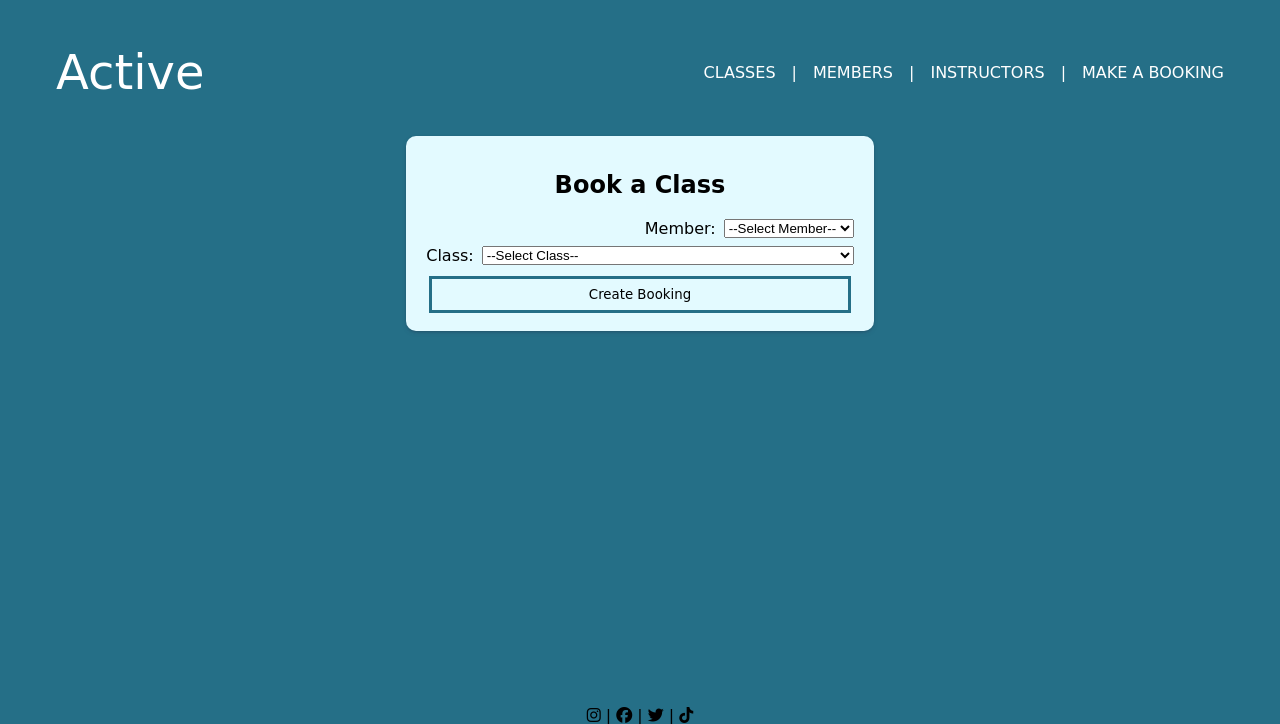
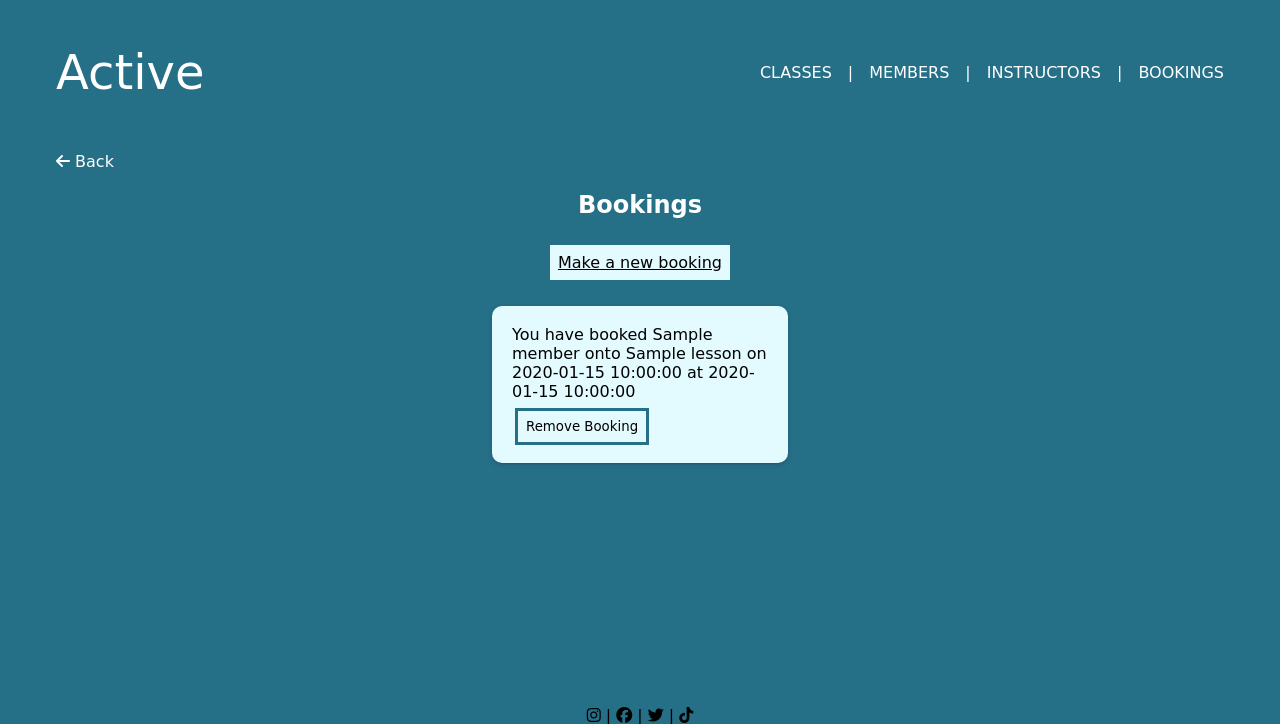
Before and after one commit to HelenLangers/CC_Gym_App_Project, a Flask app: page /bookings in a window 1280 px wide. Shown: the top 724 px of the page. Run offline with Flask 2, Linux system fonts and the light colour scheme; a database or web service that is not in the repository returns one stand-in record (values such as "Sample title"); some libraries are stand-ins or nearby versions; some web fonts are replaced.

Commit message:
can delete booking

```diff
--- a/controllers/booking_controller.py
+++ b/controllers/booking_controller.py
@@ -8,6 +8,11 @@ from models.booking import Booking
 bookings_blueprint = Blueprint("bookings", __name__)
 
 @bookings_blueprint.route("/bookings")
+def view_all():
+    booking_list = booking_repositories.select_all()
+    return render_template("/bookings/bookings.html", booking_list = booking_list)
+
+@bookings_blueprint.route("/bookings/newbooking")
 def booking_form():
     member_list = member_repository.select_all()
     lesson_list = lesson_repository.select_all()
@@ -22,4 +27,9 @@ def create_booking():
     lesson = lesson_repository.select(lesson_id)
     new_booking = Booking(lesson, member)
     booking_repositories.save(new_booking)
-    return redirect("/")
+    return redirect("/bookings")
+
+@bookings_blueprint.route("/bookings/<id>/delete", methods=['POST'])
+def delete_booking(id):
+    booking_repositories.delete(id)
+    return redirect("/bookings")
--- a/db/gym_app.sql
+++ b/db/gym_app.sql
@@ -30,5 +30,6 @@ CREATE TABLE members (
 CREATE TABLE bookings (
     id SERIAL PRIMARY KEY,
     lesson_id INT REFERENCES lessons(id) ON DELETE CASCADE,
-    member_id INT REFERENCES members(id) ON DELETE CASCADE
+    member_id INT REFERENCES members(id) ON DELETE CASCADE,
+    UNIQUE (lesson_id, member_id)
 );
--- a/models/lesson.py
+++ b/models/lesson.py
@@ -1,3 +1,5 @@
+import datetime
+
 class Lesson:
 
     def __init__(self, title, date, time, duration, instructor, location, capacity, description, id = None):
--- a/repositories/booking_repository.py
+++ b/repositories/booking_repository.py
@@ -1,13 +1,21 @@
 from db.run_sql import run_sql
 
+import repositories.lesson_repository as lesson_repository
+import repositories.member_repository as member_repository
+import repositories.instructor_repository as instructor_repository
+
 from models.booking import Booking
+from models.lesson import Lesson
+from models.member import Member
 
 def save(booking):
-    sql = "INSERT INTO bookings (member_id, lesson_id) VALUES (%s, %s) RETURNING id"
-    values = [booking.member.id, booking.lesson.id]
-    results = run_sql(sql, values)
-    booking.id = results[0]['id']
-    return booking
+        sql = "INSERT INTO bookings (member_id, lesson_id) VALUES (%s, %s) RETURNING id"
+        values = [booking.member.id, booking.lesson.id]
+        results = run_sql(sql, values)
+        print(results)
+        if results[0] != []:
+            booking.id = results[0]['id']
+        return booking
 
 def select(id):
     booking = None
@@ -26,14 +34,32 @@ def select_all():
     sql = "SELECT * FROM bookings"
     results = run_sql(sql)
     for row in results:
-        booking = Booking(row['lesson_id'], row ['member_id'], row['id'])
+        member = member_repository.select(row['member_id'])
+        lesson = lesson_repository.select(row['lesson_id'])
+        booking = Booking(lesson, member, row['id'])
         bookings.append(booking)
     return bookings
+
+def lesson_of_booking(booking):
+    sql = "SELECT * FROM bookings WHERE id = %s"
+    values = [booking.lesson.id]
+    results = run_sql(sql, values)[0]
+    instructor = instructor_repository.select(results['instructor_id'])
+    lesson = Lesson(results['title'], results['date'], results['time'], results['duration'], instructor, results['location'], results['capacity'], results['description'], results['id'])
+    return lesson
+
+def member_of_booking(booking):
+    sql = "SELECT * FROM members WHERE id = %s"
+    values = [booking.member.id]
+    results = run_sql(sql, values)
+    member = Member(results['name'], results ['id'])
+    return member
+
 
 def delete(id):
     sql = "DELETE FROM bookings WHERE id = %s"
     values = [id]
-    run_sql = (sql, values)
+    run_sql(sql, values)
 
 def delete_all():
     sql = "DELETE FROM bookings"
--- a/repositories/lesson_repository.py
+++ b/repositories/lesson_repository.py
@@ -58,6 +58,9 @@ def get_member_list_for_lesson(lesson):
         members.append(member)
     return members
 
+def is_space(lesson):
+    return len(get_member_list_for_lesson(lesson)) < lesson.capacity
+
 def select_all_len():
     lessons = []
 
@@ -68,7 +71,6 @@ def select_all_len():
         lessons.append(lesson)
     return len(lessons)
 
-
 def update(lesson):
     sql = "UPDATE lessons SET (title, date, time, duration, instructor_id, location, capacity, description) = (%s, %s, %s, %s, %s, %s, %s, %s) WHERE id = %s"
     values = [lesson.title, lesson.date, lesson.time, lesson.duration, lesson.instructor, lesson.location, lesson.capacity, lesson.description, lesson.id]
--- a/static/style.css
+++ b/static/style.css
@@ -121,6 +121,11 @@ main {
     text-decoration: none;
 }
 
+.new-booking-button {
+    display: flex;
+    justify-content: center;
+}
+
 .one-lesson-block {
     display: flex;
     flex-direction: column;
--- a/templates/base.html
+++ b/templates/base.html
@@ -24,7 +24,7 @@
                 <li><span class="vertical-line">|</span></li>
                 <li><a href="/instructors">INSTRUCTORS</a></li>
                 <li><span class="vertical-line">|</span></li>
-                <li><a href="/bookings">MAKE A BOOKING</a></li>
+                <li><a href="/bookings">BOOKINGS</a></li>
             </ul>
         </nav>
     </header>
--- a/templates/bookings/bookings.html
+++ b/templates/bookings/bookings.html
@@ -0,0 +1,25 @@
+{% extends 'base.html' %}
+
+{% block content %}
+<section>
+    <div>
+        <p><a href="/" class="back-arrow"><i class="fa-solid fa-arrow-left"></i> Back</a></p>
+    </div>
+    <h2 class="lesson-heading">Bookings</h2>
+    <div class="new-booking-button">
+    <a href="/bookings/newbooking" class="button">Make a new booking</a>
+    </div>
+</section>
+<section class="lesson-list">
+    {% for booking in booking_list %}
+        <div class="lesson-blocks">
+            <p>You have booked {{ booking.member.name }} onto {{ booking.lesson.title }} on {{ booking.lesson.date }} at {{ booking.lesson.time }}
+            </p>
+            <form action="/bookings/{{ booking.id }}/delete" method="POST">
+                <input class="button" onclick="return confirm('Are you sure?')" type="submit" value="Remove Booking" />
+            </form>
+        </div>
+    {% endfor %}
+</section>
+
+{% endblock %}
--- a/templates/lessons/lessons.html
+++ b/templates/lessons/lessons.html
@@ -5,7 +5,7 @@
     <div>
         <p><a href="/" class="back-arrow"><i class="fa-solid fa-arrow-left"></i> Back</a></p>
     </div>
-    <h2 class="lesson-heading">Coming Up</h2>
+    <h2 class="lesson-heading">All Lessons</h2>
 </section>
 <section class="lesson-list">
     {% for lesson in lessons %}
--- a/templates/lessons/onelesson.html
+++ b/templates/lessons/onelesson.html
@@ -26,6 +26,4 @@
         </div>
     </div>
 </section>
-
-
 {% endblock %}
```
Also changed, not shown: tests/lesson_test.py (+36 -1 lines), controllers/member_controller.py (line endings or trailing spaces), static/links_buttons.css (line endings or trailing spaces).
